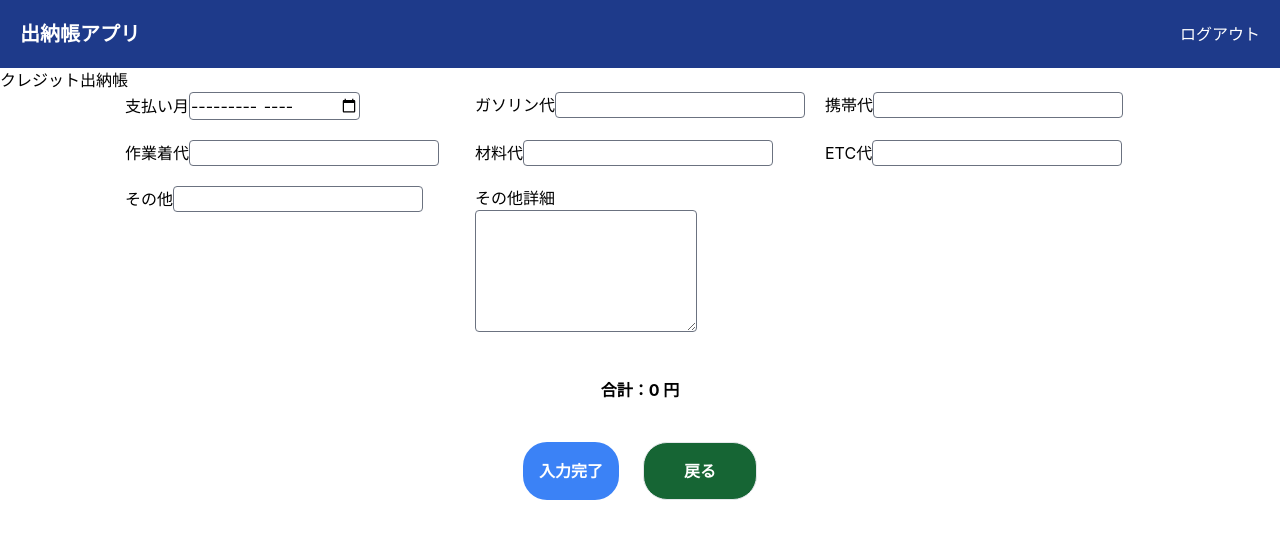
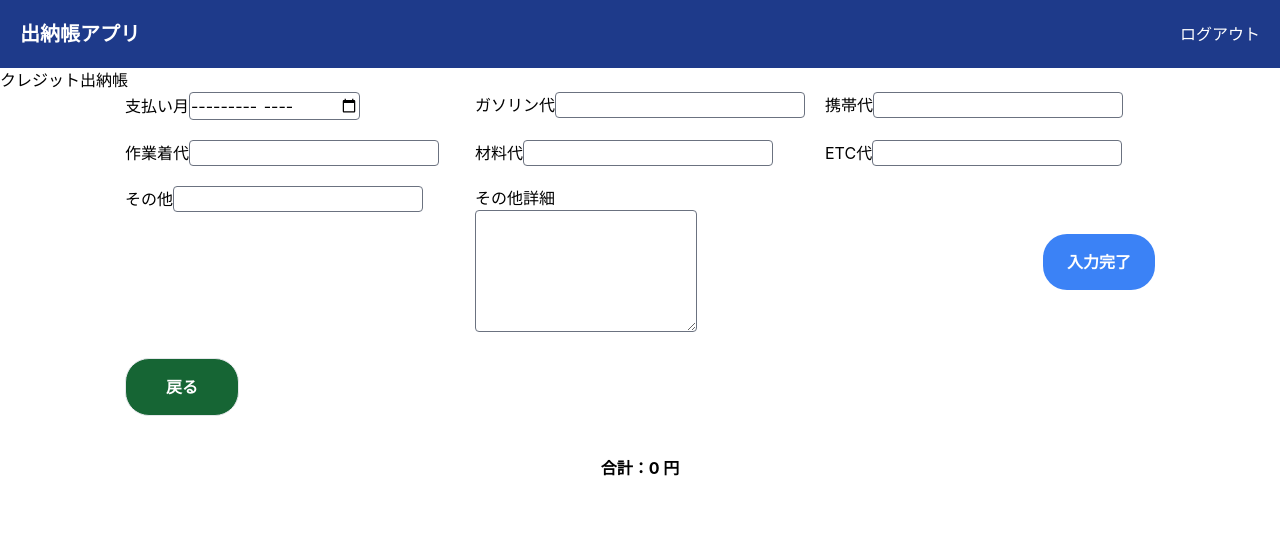
Before and after one commit to yori13/account-book, a React (Create React App) app in the folder react/: page /creditbook in a window 1280 px wide. Shown: the top 538 px of the page. Built offline with nearby package versions, Linux system fonts and the light colour scheme.

Commit message:
クレジット入力画面デザイン修正

```diff
--- a/react/src/components/InputForm/CreditbookForm.jsx
+++ b/react/src/components/InputForm/CreditbookForm.jsx
@@ -1,5 +1,5 @@
 import React, { useState, useEffect } from "react";
-import BackButton from '../BackButton/BackButton';
+import BackButton from "../BackButton/BackButton";
 
 const CreditbookForm = () => {
   // 入力フォームuseState
@@ -29,13 +29,26 @@ const CreditbookForm = () => {
   return (
     <div>
       <div className="flex justify-center">
-        <form action="" method="post" className="grid grid-cols-2 md:grid-cols-3 gap-5">
+        <form
+          action=""
+          method="post"
+          className="grid grid-cols-2 md:grid-cols-3 gap-5"
+        >
           <div>
-            <label htmlFor="date" className="block md:inline">支払い月</label>
-            <input type="month" name="date" id="date" className="border border-gray-500 rounded"/>
+            <label htmlFor="date" className="block md:inline">
+              支払い月
+            </label>
+            <input
+              type="month"
+              name="date"
+              id="date"
+              className="border border-gray-500 rounded"
+            />
           </div>
           <div>
-            <label htmlFor="gasoline" className="block md:inline">ガソリン代</label>
+            <label htmlFor="gasoline" className="block md:inline">
+              ガソリン代
+            </label>
             <input
               type="text"
               inputMode="numeric"
@@ -47,7 +60,9 @@ const CreditbookForm = () => {
             />
           </div>
           <div>
-            <label htmlFor="phone" className="block md:inline">携帯代</label>
+            <label htmlFor="phone" className="block md:inline">
+              携帯代
+            </label>
             <input
               type="text"
               inputMode="numeric"
@@ -59,7 +74,9 @@ const CreditbookForm = () => {
             />
           </div>
           <div>
-            <label htmlFor="uniform" className="block md:inline">作業着代</label>
+            <label htmlFor="uniform" className="block md:inline">
+              作業着代
+            </label>
             <input
               type="text"
               inputMode="numeric"
@@ -71,7 +88,9 @@ const CreditbookForm = () => {
             />
           </div>
           <div>
-            <label htmlFor="material" className="block md:inline">材料代</label>
+            <label htmlFor="material" className="block md:inline">
+              材料代
+            </label>
             <input
               type="text"
               inputMode="numeric"
@@ -83,7 +102,9 @@ const CreditbookForm = () => {
             />
           </div>
           <div>
-            <label htmlFor="etc" className="block md:inline">ETC代</label>
+            <label htmlFor="etc" className="block md:inline">
+              ETC代
+            </label>
             <input
               type="text"
               inputMode="numeric"
@@ -95,7 +116,9 @@ const CreditbookForm = () => {
             />
           </div>
           <div>
-            <label htmlFor="other" className="block md:inline">その他</label>
+            <label htmlFor="other" className="block md:inline">
+              その他
+            </label>
             <input
               type="text"
               inputMode="numeric"
@@ -107,17 +130,32 @@ const CreditbookForm = () => {
             />
           </div>
           <div className="">
-            <label htmlFor="detail" className="block">その他詳細</label>
-            <textarea name="detail" id="detail" cols="20" rows="5" className="border border-gray-500 rounded"></textarea>
+            <label htmlFor="detail" className="block">
+              その他詳細
+            </label>
+            <textarea
+              name="detail"
+              id="detail"
+              cols="20"
+              rows="5"
+              className="border border-gray-500 rounded"
+            ></textarea>
+          </div>
+
+          <div className="flex justify-end items-center">
+            <button className="bg-blue-500 hover:bg-blue-300 px-6 py-4 rounded-3xl text-white font-bold">
+              入力完了
+            </button>
+          </div>
+          <div className="flex ">
+            <BackButton />
           </div>
         </form>
       </div>
       <div className="grid place-items-center mt-10">
-        <p id="total" className="font-bold">合計：{total} 円</p>
-        <div className="flex space-x-6 mt-10">
-          <button className="bg-blue-500 hover:bg-blue-300 px-4 rounded-3xl text-white font-bold">入力完了</button>
-          <BackButton />
-        </div>
+        <p id="total" className="font-bold">
+          合計：{total} 円
+        </p>
       </div>
     </div>
   );
```
